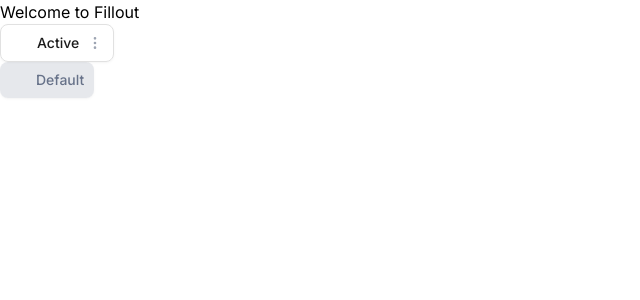
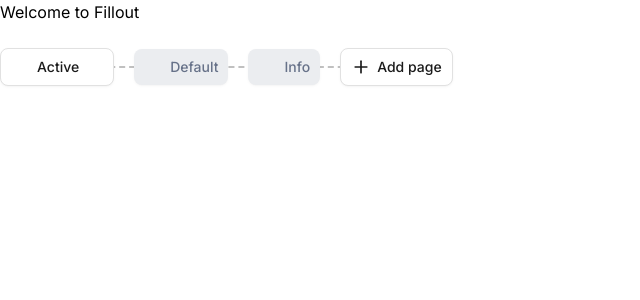
Before and after one commit to lucasfvera/pages-tab-navigation-challenge, a Next.js app: page / in a window 1280 px wide. Shown: the top 300 px of the page, without its empty margins (0-640 px from the left). Built offline with nearby package versions, Linux system fonts and the light colour scheme.

Commit message:
Add PagesNavigationBar component
We need to add the logic to navigate between tabs.
This new component will handle that and rendering the tabs.
It will also encapsukate the logic to handle adding new pages.

```diff
--- a/src/app/globals.css
+++ b/src/app/globals.css
@@ -5,6 +5,8 @@
 @theme inline {
 	--color-border-gray: #e1e1e1;
 	--color-border-blue: #2f72e2;
+	--color-bg-light-gray: #ebedf0;
+	--color-bg-gray: #d9dce1;
 	--color-icon-orange: #f59d0e;
 	--color-icon-light-gray: #9da4b2;
 	--color-icon-gray: #8c93a1;
--- a/src/app/page.tsx
+++ b/src/app/page.tsx
@@ -1,11 +1,10 @@
-import { TabCard } from '@/components/Atoms/TabCard/TabCard';
+import { PagesNavigationBar } from '@/components/Molecules/PagesNavigationBar/PagesNavigationBar';
 
 export default function Home() {
 	return (
 		<div>
-			Welcome to Fillout{' '}
-			<TabCard content="Active" icon={'info'} state="active" />
-			<TabCard content="Default" icon={'page'} state="default" />
+			Welcome to Fillout
+			<PagesNavigationBar />
 		</div>
 	);
 }
--- a/src/components/Atoms/TabCard/TabCard.style.ts
+++ b/src/components/Atoms/TabCard/TabCard.style.ts
@@ -1,12 +1,13 @@
 export const tabCardBasic =
-	'flex items-center gap-1.5 rounded-lg w-min py-1.5 px-2.5';
+	'flex items-center gap-1.5 rounded-lg w-max py-1.5 px-2.5 z-10!';
 
-const tabCardActive = 'border-(--color-border-gray) border-1 shadow-sm/4';
+const tabCardActive =
+	'bg-white border-(--color-border-gray) border-1 shadow-sm/4';
 const tabCardFocus =
 	'focus-visible:border-(--color-border-blue) focus-visible:outline-2 focus-visible:outline-(--color-border-blue)/25';
-const tabCardHover = 'hover:bg-(--color-icon-light-gray)/35';
+const tabCardHover = 'hover:bg-(--color-bg-gray)';
 const tabCardDefault =
-	'bg-(--color-icon-light-gray)/25 shadow-sm/4 text-(--color-text-gray) cursor-pointer';
+	'bg-(--color-bg-light-gray) shadow-sm/4 text-(--color-text-gray) cursor-pointer';
 
 export const styles = {
 	active: `${tabCardActive} ${tabCardFocus}`,
--- a/src/components/Atoms/TabCard/TabCard.tsx
+++ b/src/components/Atoms/TabCard/TabCard.tsx
@@ -15,23 +15,28 @@
 interface TabCardProps {
 	content: string;
 	icon: TabCardIconsProps['type'];
-	state: TabCardStates; // make it a tuple
+	iconColor?: TabCardIconsProps['colorType'];
+	state: TabCardStates;
 }
 
-const TabCard = ({ content, icon, state }: TabCardProps) => {
+const TabCard = ({
+	content,
+	icon,
+	state,
+	iconColor = 'active',
+}: TabCardProps) => {
 	const isActive = state === 'active';
+	const isAddPageTab = icon === 'add';
+	const showContextualMenu = isActive && !isAddPageTab;
 
 	return (
 		<button
 			className={`${tabCardBasic} ${styles[state]}`}
 			onClick={() => !isActive && window.alert('page clicked')}
 		>
-			<TabCardIcons
-				colorType={isActive ? 'active' : 'default'}
-				type={icon}
-			/>
+			<TabCardIcons colorType={iconColor} type={icon} />
 			<Body color={isActive ? 'default' : 'disabled'}>{content}</Body>
-			{isActive && (
+			{showContextualMenu && (
 				<EllipsisVertical
 					onClick={(e) => {
 						e.stopPropagation();
--- a/src/components/Atoms/TabCard/TabCardIcons.tsx
+++ b/src/components/Atoms/TabCard/TabCardIcons.tsx
@@ -1,17 +1,25 @@
-import { Info, FileText, CircleCheck } from 'lucide-react';
+import { Info, FileText, CircleCheck, Plus } from 'lucide-react';
 
 export interface TabCardIconsProps {
-	colorType: 'active' | 'default';
-	type: 'info' | 'page' | 'ending';
+	colorType: 'active' | 'default' | 'black';
+	type: 'info' | 'page' | 'ending' | 'add';
 }
 
 export const TabCardIcons = ({ colorType, type }: TabCardIconsProps) => {
 	const color =
 		colorType === 'active'
 			? 'var(--color-icon-orange)'
-			: 'var(--color-icon-gray)';
+			: colorType === 'default'
+			? 'var(--color-icon-gray)'
+			: 'var(--color-text-black)';
 
 	const Icon =
-		type === 'info' ? Info : type === 'page' ? FileText : CircleCheck;
+		type === 'info'
+			? Info
+			: type === 'page'
+			? FileText
+			: type === 'ending'
+			? CircleCheck
+			: Plus;
 	return <Icon color={color} size={20} />;
 };
--- /dev/null
+++ b/src/components/Molecules/PagesNavigationBar/PagesNavigationBar.tsx
@@ -0,0 +1,57 @@
+import { TabCard } from '@/components/Atoms/TabCard/TabCard';
+import { TabCardIconsProps } from '@/components/Atoms/TabCard/TabCardIcons';
+
+interface Page {
+	id: string; // This should be an UUID from the backend
+	title: string;
+	type: TabCardIconsProps['type'];
+}
+
+const MOCKED_PAGES: Page[] = [
+	{
+		id: '1',
+		title: 'Active',
+		type: 'info',
+	},
+	{
+		id: '2',
+		title: 'Default',
+		type: 'page',
+	},
+	{
+		id: '3',
+		title: 'Info',
+		type: 'ending',
+	},
+];
+
+const PagesNavigationBar = () => {
+	return (
+		<div className="flex w-fit gap-5 relative items-center py-6">
+			{MOCKED_PAGES.map(({ title, id, type }) => (
+				<TabCard
+					key={id}
+					content={title}
+					icon={type}
+					iconColor={title === 'Active' ? 'active' : 'default'}
+					state={title === 'Active' ? 'active' : 'default'}
+				/>
+			))}
+			<TabCard
+				content={'Add page'}
+				icon={'add'}
+				state={'active'}
+				iconColor={'black'}
+			/>
+			<DottedLine />
+		</div>
+	);
+};
+
+const DottedLine = () => {
+	return (
+		<div className="border-t-2 border-dashed border-[#C0C0C0] absolute w-full top-1/2 transform -translate-y-1/2 z-0" />
+	);
+};
+
+export { PagesNavigationBar };
```
